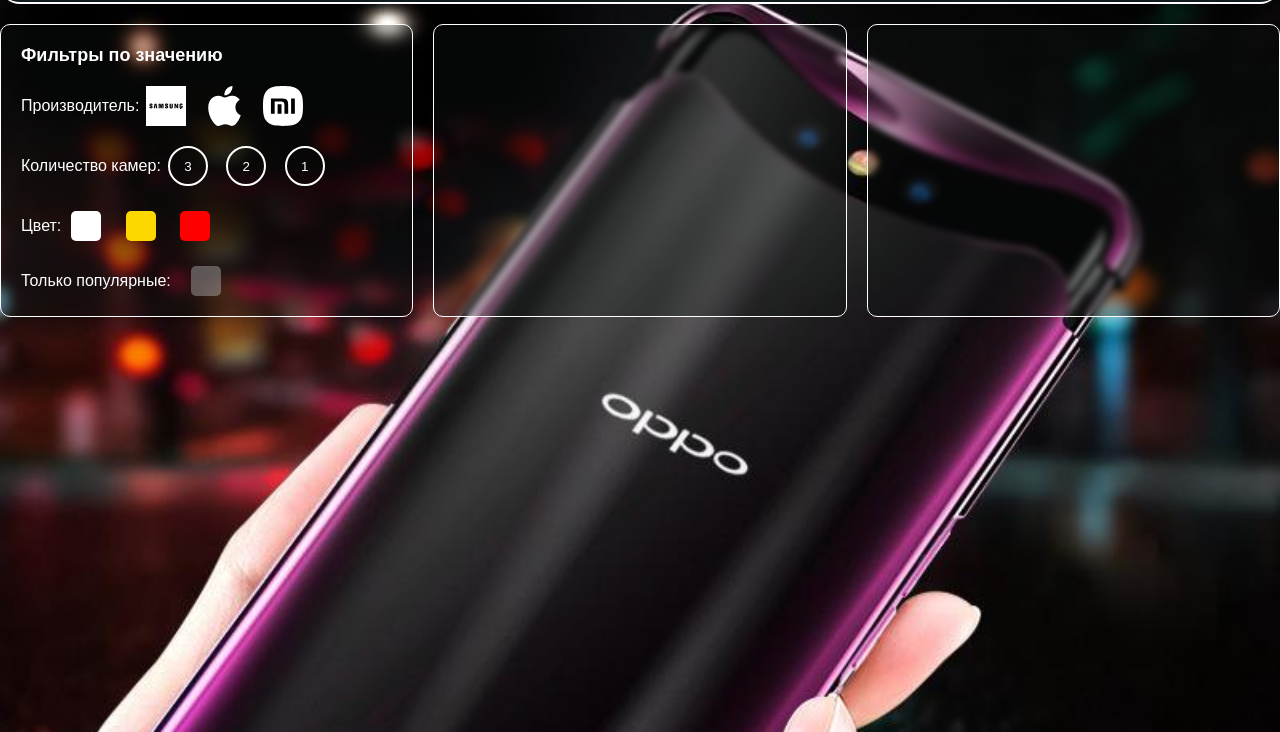
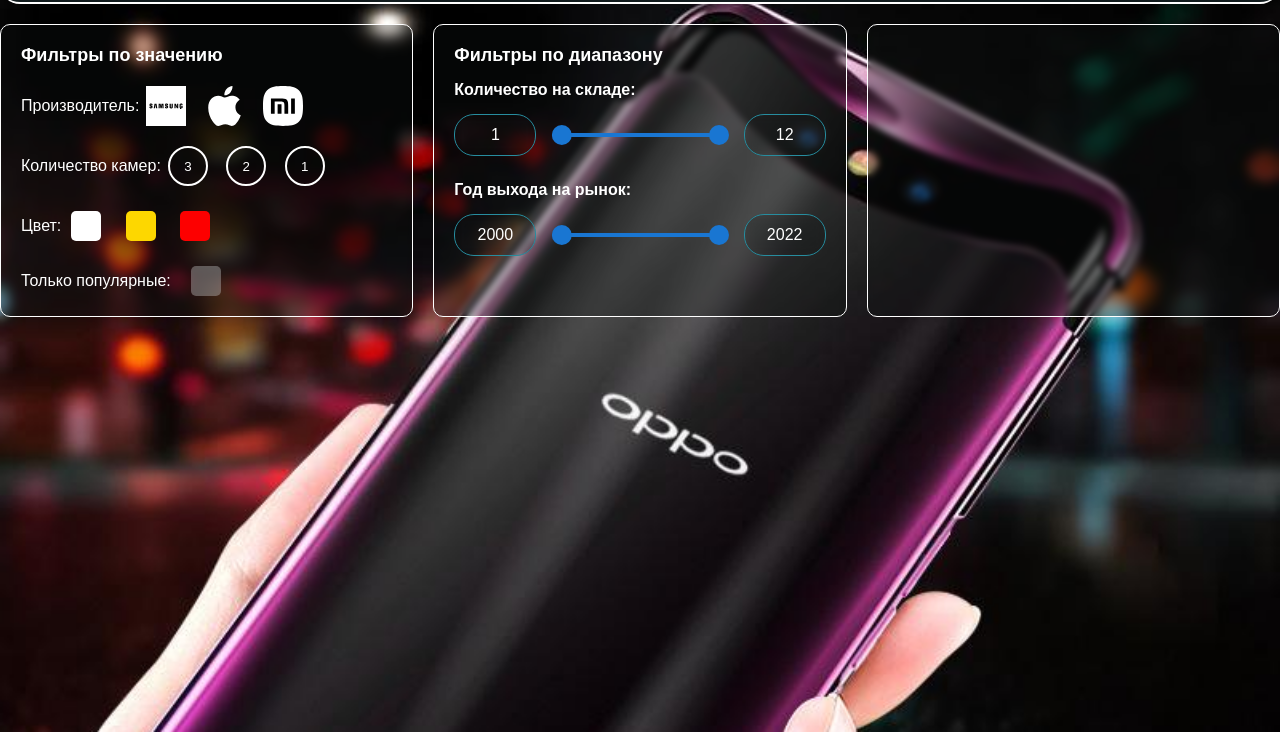
Before and after one commit to Alexander-M-rss/JSFE2022Q1, a website built with webpack: page online-store/src/index.html in a window 1280 px wide. Shown: the part 68-800 px from the top of the page. Built offline with nearby package versions, Linux system fonts and the light colour scheme.

Commit message:
feat: add filters by ranges group

```diff
--- a/online-store/src/index.html
+++ b/online-store/src/index.html
@@ -53,6 +53,23 @@
           </div>
       </div>
       <div class="filters-group">
+        <h4 class="title">Фильтры по диапазону</h4>
+        <div class="range">
+          <h5 class="title">Количество на складе: </h5>
+          <div class="range-slider">
+            <div class="value quantity-low">1</div>
+            <div class="slider quantity-slider"></div>
+            <div class="value quantity-hi">12</div>
+          </div>
+          <div class="range">
+            <h5 class="title">Год выхода на рынок: </h5>
+            <div class="range-slider">
+              <div class="value year-low">2000</div>
+              <div class="slider year-slider"></div>
+              <div class="value year-hi">2022</div>
+            </div>
+          </div>
+        </div>
       </div>
       <div class="filters-group">
       </div>
--- a/online-store/src/index.ts
+++ b/online-store/src/index.ts
@@ -1 +1,30 @@
 import './style.css';
+import * as noUiSlider from 'nouislider';
+import 'nouislider/dist/nouislider.css';
+
+const qtySlider = document.querySelector<HTMLElement>('.quantity-slider');
+const yearSlider = document.querySelector<HTMLElement>('.year-slider');
+
+if (!qtySlider || !yearSlider) throw new Error('index.html is damaged');
+
+noUiSlider.create(qtySlider, {
+  range: {
+    min: 1,
+    max: 12,
+  },
+  step: 1,
+  start: ['1', '12'],
+  connect: true,
+  tooltips: { to: (x) => Math.trunc(x) },
+});
+
+noUiSlider.create(yearSlider, {
+  range: {
+    min: 2000,
+    max: 2022,
+  },
+  step: 1,
+  start: ['2000', '2022'],
+  connect: true,
+  tooltips: { to: (x) => Math.trunc(x) },
+});
--- a/online-store/src/style.css
+++ b/online-store/src/style.css
@@ -224,5 +224,87 @@
 }
 
 .filter-by-favorite .favorite-input-label:hover, .filter-by-favorite .favorite-input:checked+.favorite-input-label  {
-    background-color: #278d9f;
+  background-color: #278d9f;
 }
+
+.range .title {
+    font-size: 16px;
+    margin: 15px 0 5px;
+}
+
+.range-slider {
+  display: flex;
+  align-items: center;
+  gap: 20px;
+}
+
+.range-slider .value {
+  margin: 10px 0;
+  min-width: 80px;
+  height: 40px;
+  display: inline-flex;
+  justify-content: center;
+  align-items: center;
+  backdrop-filter: blur(6px);
+  border: 1px solid #278d9f;
+  border-radius: 20px;
+}
+
+.range-slider .slider {
+  margin: 0 5px;
+  flex-grow: 1;
+}
+
+.slider.noUi-target {
+  background: #123559;
+  border: none;
+  box-shadow: none;
+}
+
+.slider .noUi-connects {
+  background: #123559;
+}
+
+.slider .noUi-connect {
+  background: #1976d2;
+}
+
+.slider.noUi-horizontal .noUi-handle {
+  height: 20px;
+  width: 20px;
+  top: -8px;
+  right: -10px;
+  border-width: 0;
+  border-radius: 10px;
+  border-color: #1976d2;
+  background: #1976d2;
+  box-shadow: none;
+}
+
+.slider.noUi-horizontal {
+    height: 4px;
+}
+
+.slider.noUi-horizontal .noUi-handle:before, .slider.noUi-horizontal .noUi-handle:after {
+  display: none;
+}
+
+.slider.noUi-horizontal .noUi-tooltip {
+  font-family: Roboto, Helvetica, Arial, sans-serif;
+  font-weight: 500;
+  font-size: 0.875rem;
+  line-height: 1.43;
+  letter-spacing: 0.01071em;
+  transform-origin: center bottom;
+  color: #fff;
+  background-color: #747474;
+  border: none;
+  border-radius: 2px;
+  padding: 0.25rem 0.75rem;
+  transform: translate(-50%, 20%) scale(0);
+  transition: all .15s ease;
+}
+
+.slider.noUi-horizontal .noUi-active .noUi-tooltip {
+  transform: translate(-50%, 0) scale(1);
+}
```
